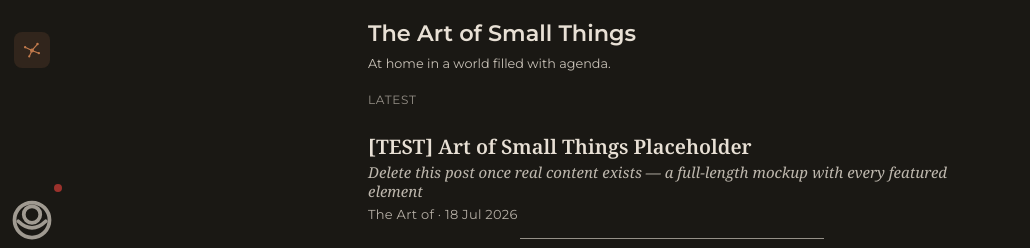
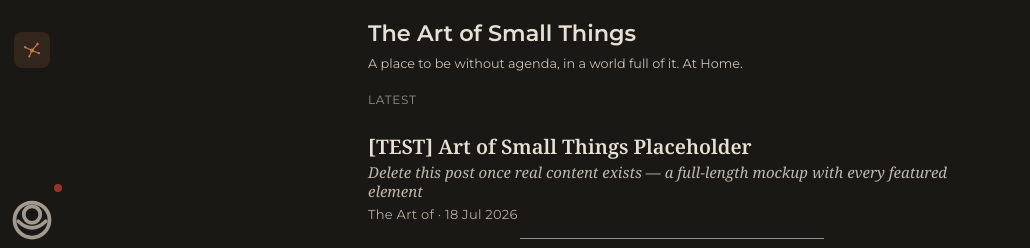
Before and after one commit to 2pix/small-things, a Jekyll site: the page built from index.html, in a window 1280 px wide. Shown: the top 248 px of the page, without its empty margins (0-1030 px from the left). Built offline with Jekyll 4.4.1, drawn with Linux system fonts in a browser that asks for light colours.

Commit message:
Set final homepage tagline: A place to be without agenda, in a world full of it. At Home.

```diff
--- a/_layouts/default.html
+++ b/_layouts/default.html
@@ -8,7 +8,7 @@
     {% if page.url == '/' %}
     <div class="site-title-row site-title-row--home">
       <a href="{{ '/' | relative_url }}" class="site-title site-title--home">The Art of Small Things</a>
-      <p class="site-subtitle site-subtitle--home">At home in a world filled with agenda.</p>
+      <p class="site-subtitle site-subtitle--home">A place to be without agenda, in a world full of it. At Home.</p>
     </div>
     {% else %}
     <div class="site-title-row">
```
